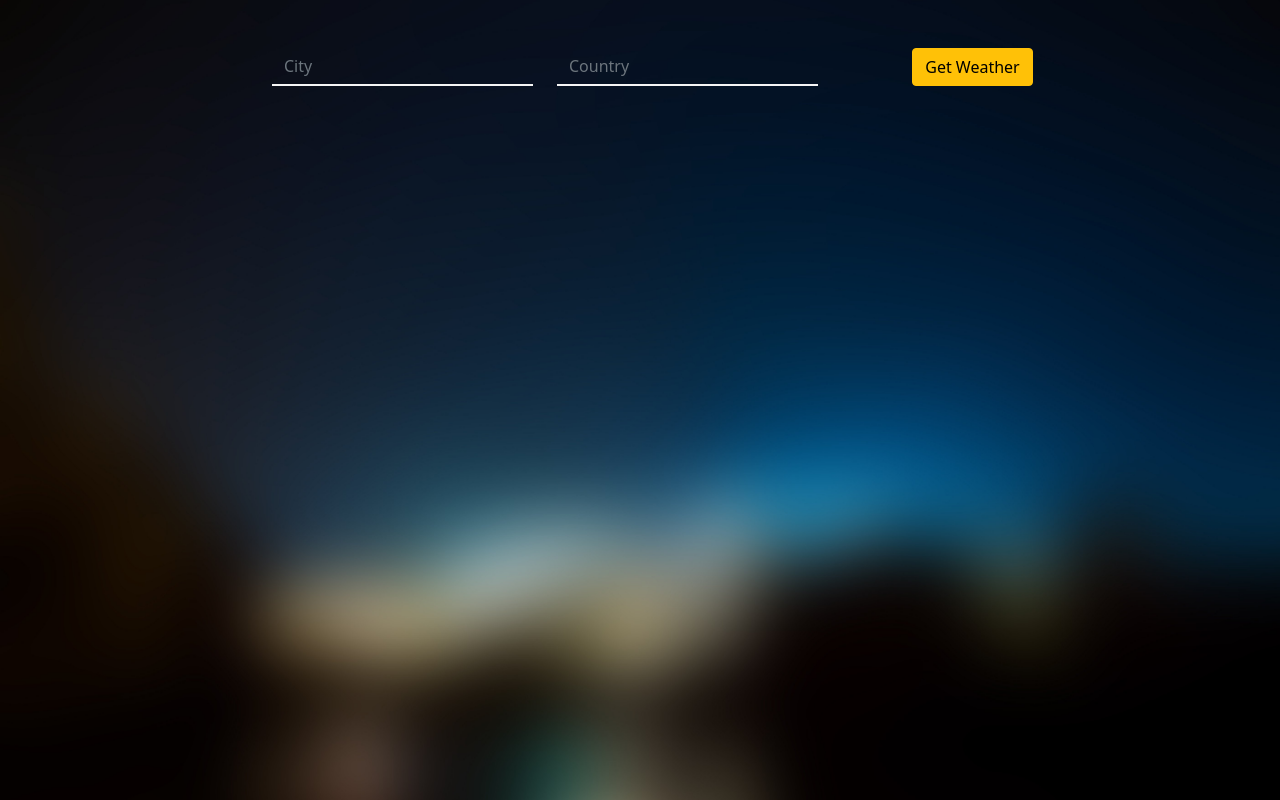
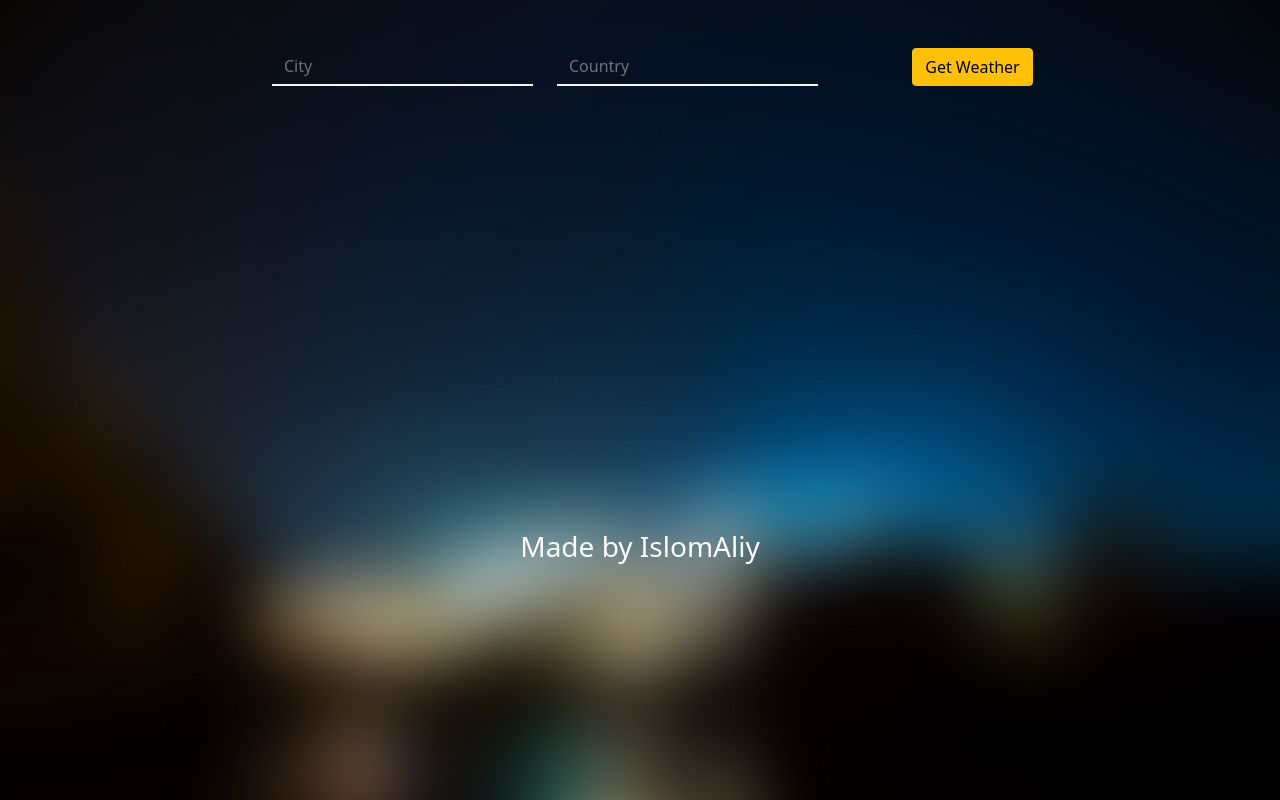
Before and after one commit to IslomAliy/react-weather-app, a React (Create React App) app: page / in a window 1280 px wide. Built offline with nearby package versions, Linux system fonts and the light colour scheme.

Commit message:
last change

```diff
--- a/src/App.js
+++ b/src/App.js
@@ -5,6 +5,7 @@ import 'weather-icons/css/weather-icons.css';
 import 'bootstrap/dist/css/bootstrap.min.css';
 import Weather from './app_component/weather.component';
 import Form from './app_component/form.component';
+import Author from './app_component/author.component'
 
 // api.openweathermap.org/data/2.5/weather?q={city name}
 const API_KEY = "26901649b35efc546dff0f82dde13fe6";
@@ -106,6 +107,7 @@ class App extends React.Component {
         description={this.state.description}
         weatherIcon={this.state.icon}
         />
+        <Author/>
       </div>
     );
   }
--- /dev/null
+++ b/src/app_component/author.component.jsx
@@ -0,0 +1,12 @@
+import React from 'react';
+import './form.style.css';
+
+const Author = () => {
+    return(
+        <div>
+            <h3 className="author">Made by IslomAliy</h3>
+        </div>
+    );
+}
+
+export default Author;
--- a/src/app_component/form.style.css
+++ b/src/app_component/form.style.css
@@ -26,3 +26,8 @@ form input
 .container::-webkit-input-placeholder{
     color: white !important;
 }
+
+.author {
+    margin-top: 300px;
+    color: white;
+}
```
